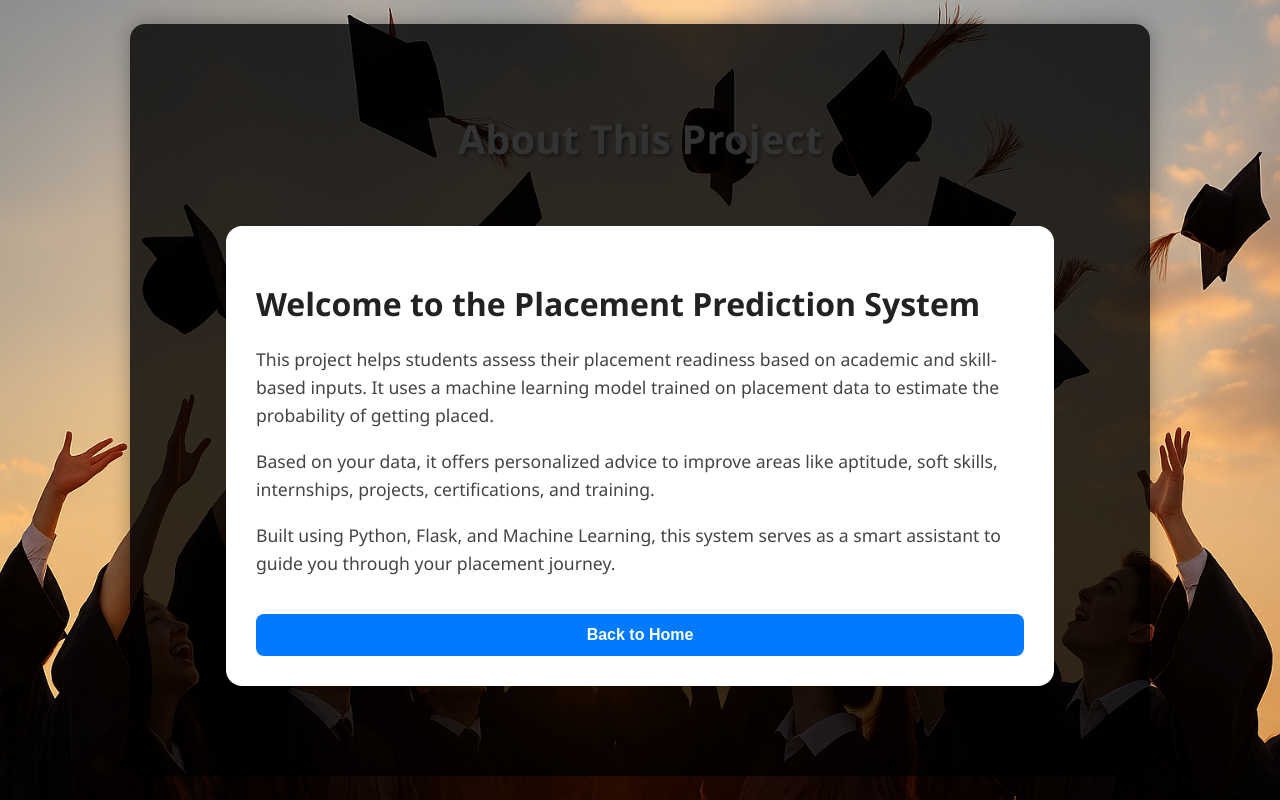
After one commit to lakku153/student-placement-predictor, a Flask app: page /about in a window 1280 px wide. The commit adds this page. Run offline with Flask 3, Linux system fonts and the light colour scheme.

Commit message:
Final Change

```diff
--- a/app.py
+++ b/app.py
@@ -3,6 +3,7 @@ import pickle
 from src.pipeline.batch_prediction import customdata, predictpipeline
 from src.logging.logger import logging
 import pandas as pd
+import re
 
 application = Flask(__name__)
 app = application
@@ -14,6 +15,8 @@ def index():
 @app.route('/start')
 def start_predicting():
     return render_template('index.html')
+####
+
 
 @app.route('/predict', methods=['GET', 'POST'])
 def predict_datapoint():
@@ -34,7 +37,6 @@ def predict_datapoint():
         )
 
         pred_df = data.get_data_as_data_frame()
-        print(pred_df)
         logging.info(f"{pred_df.head()}")
 
         predict_pipe = predictpipeline()
@@ -42,21 +44,10 @@ def predict_datapoint():
 
         placement_status = "Congratualations !! You have high chances of getting placed \U0001F44D !!!" if results[0] == 1 else "Sorry !! You have low chances of getting placed \U0001F44E!!"
 
-        # ✅ Generate personalized advice using form data
-        user_data = {
-            "cgpa": float(request.form.get('cgpa')),
-            "internships": int(request.form.get('internships')),
-            "projects": int(request.form.get('projects')),
-            "certifications": int(request.form.get('certifications')),
-            "aptitudetestscore": int(request.form.get('aptitudetestscore')),
-            "softskillsrating": float(request.form.get('softskillsrating')),
-            "extracurricularactivities": request.form.get('extracurricularactivities'),
-            "placementtraining": request.form.get('placementtraining'),
-        }
+        # ✅ Advice must be generated here
+        advice_list = generate_advice(pred_df.iloc[0].to_dict())
 
-        advice = generate_advice(user_data)
-
-        return render_template('output.html', results=placement_status, advice=advice)
+        return render_template('output.html', results=placement_status, advice=advice_list)
 
 
 #  Personalized Advice Generator Function
@@ -64,33 +55,44 @@ def generate_advice(data):
     advice = []
 
     if data['cgpa'] < 7.0:
-        advice.append("Try to improve your CGPA to at least 7.0 for better chances.")
+        advice.append(("Try to improve your CGPA to at least 7.0.", None))
     else:
-        advice.append("Your CGPA is solid. Keep it up!")
+        advice.append(("Your CGPA is solid. Keep it up!", None))
 
     if data['internships'] < 1:
-        advice.append("Gaining at least one internship will strengthen your resume.")
+        advice.append(("Gain at least one internship to strengthen your resume.", None))
 
     if data['projects'] < 2:
-        advice.append("Working on more projects can showcase practical skills.")
+        advice.append(("Work on more projects to showcase skills.", None))
 
     if data['certifications'] < 2:
-        advice.append("Pursue additional certifications in your area of interest.")
+        advice.append(("Pursue additional certifications in your field.", None))
 
     if data['aptitudetestscore'] < 60:
-        advice.append("Consider practicing more aptitude problems.")
+        advice.append(("Practice more aptitude problems.", "apti"))
 
     if data['softskillsrating'] < 3:
-        advice.append("Focus on improving communication and soft skills.")
+        advice.append(("Improve your soft skills through communication exercises.", "softskills"))
 
     if data['placementtraining'] == "No":
-        advice.append("Consider enrolling in placement training sessions.")
+        advice.append(("Enroll in placement training sessions.", "training"))
 
     if data['extracurricularactivities'] == "No":
-        advice.append("Engage in extracurriculars to develop team and leadership skills.")
+        advice.append(("Engage in extracurricular activities to build leadership.", "extracurricular"))
 
     return advice
 
 
+@app.route('/about')
+def about():
+    return render_template('about.html')
+
+
+
+@app.route('/advice/<topic>')
+def advice_page(topic):
+    return render_template(f"{topic}.html")
+
+
 if __name__ == '__main__':
     app.run(host='0.0.0.0', debug=True)
--- a/static/css/style.css
+++ b/static/css/style.css
@@ -5,7 +5,7 @@
 body {
     margin: 0;
     font-family: 'Segoe UI', Tahoma, Geneva, Verdana, sans-serif;
-    background: url('../images/img.jpg') no-repeat center center fixed;
+    background: url('../images/img.png') no-repeat center center fixed;
     background-size: cover;
     color: white;
 }
--- a/static/css/style1.css
+++ b/static/css/style1.css
@@ -6,7 +6,7 @@
 
 .main{
     width: 100%;
-    background: linear-gradient(to top, rgba(0,0,0,0.5)50%,rgba(0,0,0,0.5)50%), url('../images/img.jpg');
+    background: linear-gradient(to top, rgba(0,0,0,0.5)50%,rgba(0,0,0,0.5)50%), url('../images/img.png');
     background-position: center;
     background-size: cover;
     height: 100vh;
--- a/static/css/style2.css
+++ b/static/css/style2.css
@@ -12,7 +12,7 @@ body, html {
     margin: 0;
     padding: 0;
     min-height: 100vh;
-    background-image: url('../images/img.jpg');
+    background-image: url('../images/img.png');
     background-size: cover;
     background-repeat: no-repeat;
     background-attachment: fixed;
@@ -115,3 +115,17 @@ h2 {
     color: #f57c00;
     margin-bottom: 10px;
 }
+
+.btn-small {
+    padding: 6px 12px;
+    margin-left: 10px;
+    font-size: 0.85em;
+    background-color: #007BFF;
+    color: white;
+    border: none;
+    border-radius: 5px;
+    cursor: pointer;
+}
+.btn-small:hover {
+    background-color: #0056b3;
+}
--- /dev/null
+++ b/templates/about.html
@@ -0,0 +1,81 @@
+<!DOCTYPE html>
+<html lang="en">
+<head>
+    <meta charset="UTF-8">
+    <meta name="viewport" content="width=device-width, initial-scale=1.0">
+    <title>About Placement Predictor</title>
+    <link rel="stylesheet" href="{{ url_for('static', filename='css/style2.css') }}">
+    <style>
+        .about-container {
+            background-color: #fff;
+            border-radius: 16px;
+            padding: 30px;
+            margin: 60px auto;
+            width: 80%;
+            max-width: 900px;
+            box-shadow: 0 4px 12px rgba(0, 0, 0, 0.1);
+        }
+
+        .about-container h2 {
+            color: #222;
+            font-size: 2rem;
+            margin-bottom: 20px;
+        }
+
+        .about-container p {
+            color: #444;
+            font-size: 1.1rem;
+            line-height: 1.6;
+            margin-bottom: 15px;
+        }
+
+        .btn {
+            background-color: #007BFF;
+            color: #fff;
+            padding: 12px 24px;
+            border: none;
+            border-radius: 8px;
+            font-size: 1rem;
+            cursor: pointer;
+            text-decoration: none;
+        }
+
+        .btn:hover {
+            background-color: #0056b3;
+        }
+
+        header h1 {
+            text-align: center;
+            padding-top: 30px;
+            color: #333;
+            font-size: 2.5rem;
+        }
+    </style>
+</head>
+<body>
+    <div class="container">
+        <header>
+            <h1>About This Project</h1>
+        </header>
+        <main>
+            <div class="about-container">
+                <h2>Welcome to the Placement Prediction System</h2>
+                <p>
+                    This project helps students assess their placement readiness based on academic and skill-based inputs.
+                    It uses a machine learning model trained on placement data to estimate the probability of getting placed.
+                </p>
+                <p>
+                    Based on your data, it offers personalized advice to improve areas like aptitude, soft skills,
+                    internships, projects, certifications, and training.
+                </p>
+                <p>
+                    Built using Python, Flask, and Machine Learning, this system serves as a smart assistant to guide you
+                    through your placement journey.
+                </p>
+                <br>
+                <a href="{{ url_for('index') }}"><button class="btn">Back to Home</button></a>
+            </div>
+        </main>
+    </div>
+</body>
+</html>
```
Also changed, not shown: templates/apti.html (added, +14 -0 lines), templates/index.html (+16 -18 lines), templates/output.html (+14 -8 lines), static/images/img.png (added).
